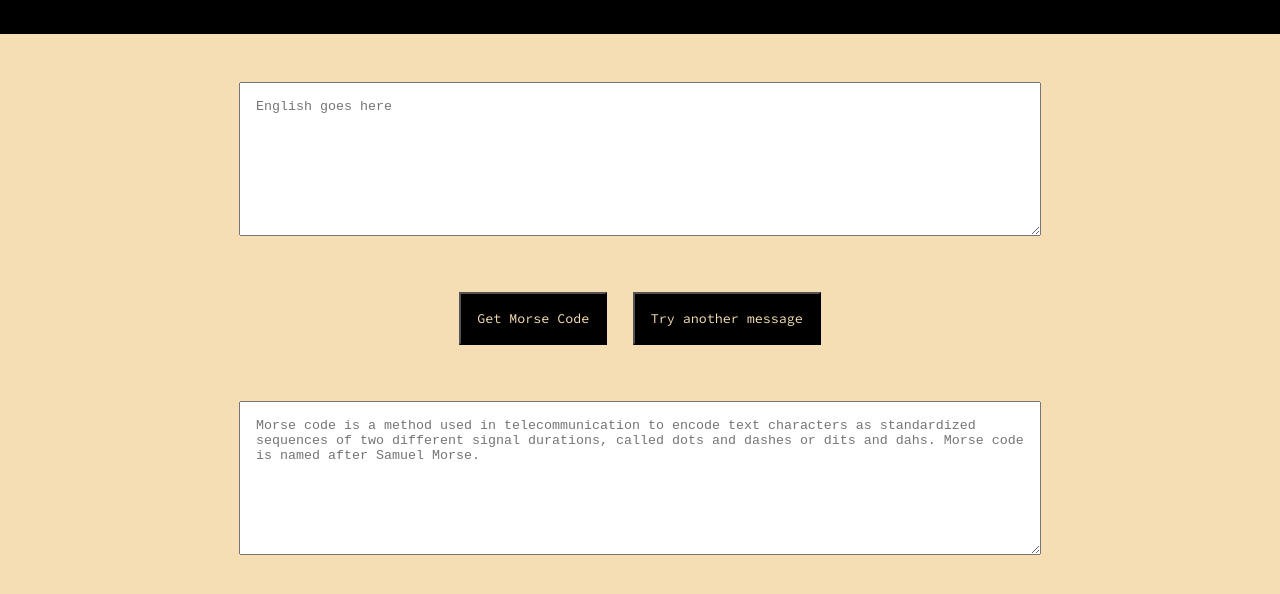
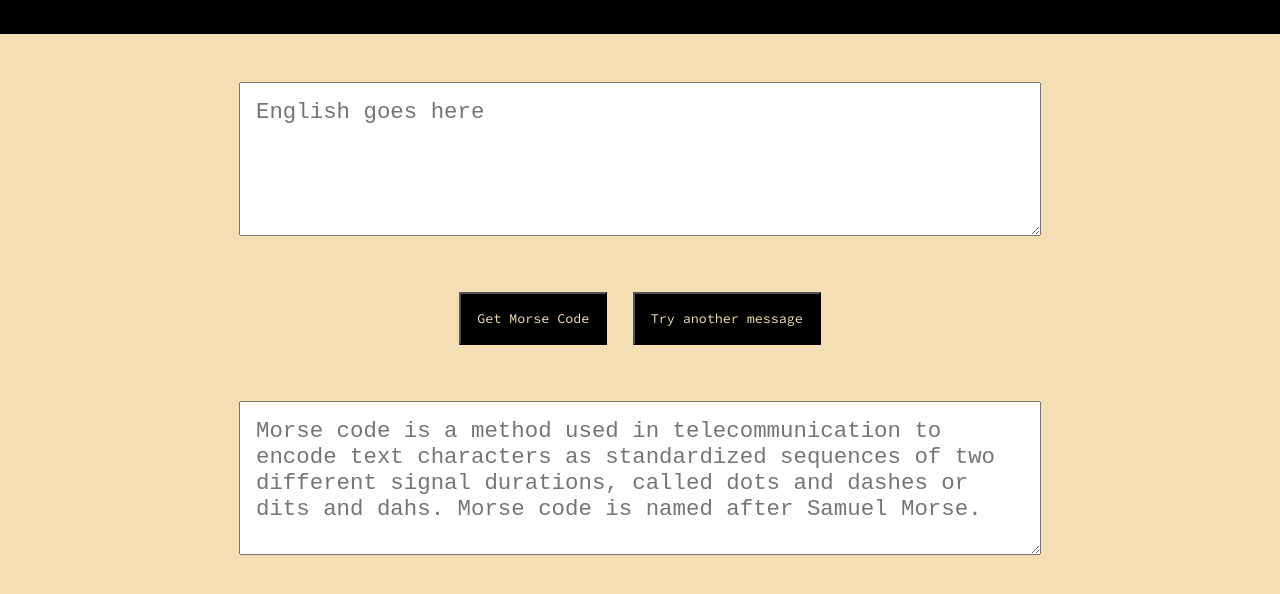
Before and after one commit to shubham-singh/morse-translator, a plain HTML site: page index.html in a window 1280 px wide. Both pictures are taken after a click on the button "Try another message". Shown: the part 72-666 px from the top of the page. Drawn offline with Linux system fonts and the light colour scheme.

Commit message:
fix font-size

```diff
--- a/app.js
+++ b/app.js
@@ -24,7 +24,7 @@ function translate () {
 
 function clearInput() {
     input.value = '';
-    output.innerText = '';
+    output.value = '';
 }
 
 button.addEventListener('click', translate);
--- a/style.css
+++ b/style.css
@@ -24,6 +24,7 @@ textarea {
     width: 60%;
     padding: 1rem;
     height: 15vh;
+    font-size: 1.4rem;
 }
 
 button {
```
